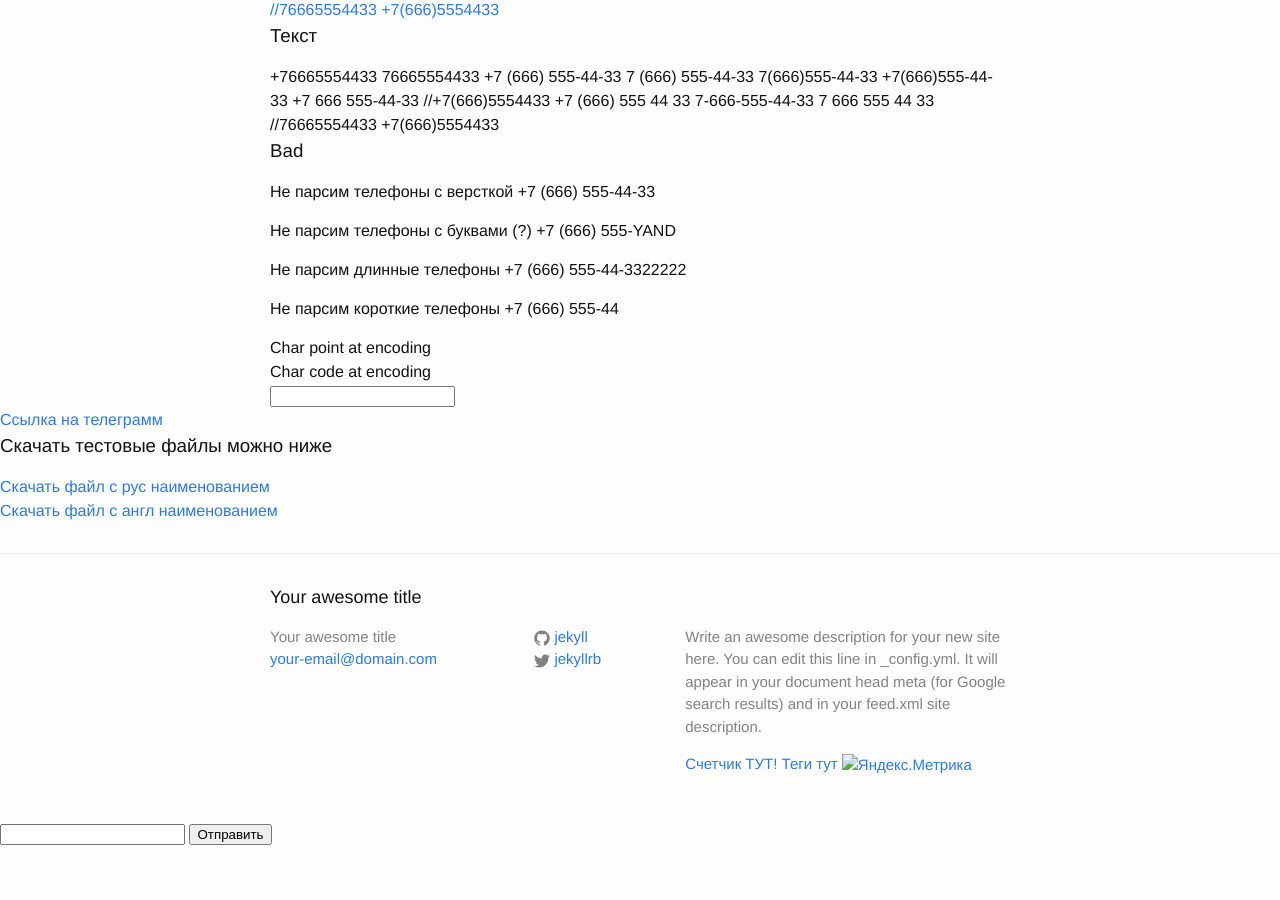
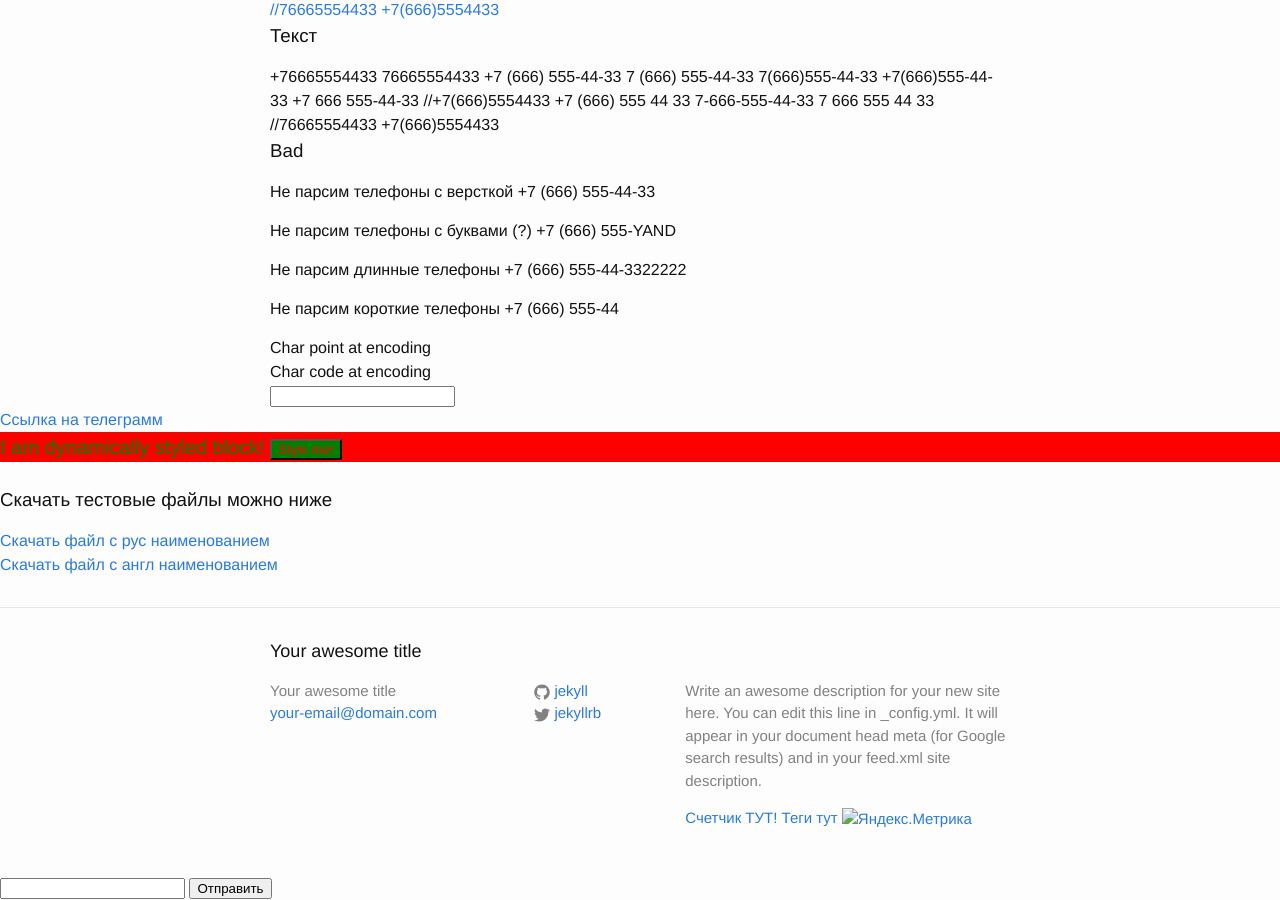
Before and after one commit to ddspb/ddspb.github.io, a Jekyll site: the page built from index.html, in a window 1280 px wide and 900 px high, scrolled down 5625 px. Built offline with Jekyll 4.4.1, drawn with Linux system fonts in a browser that asks for light colours; before the commit the page ends 6471 px from its top, so only the background shows below that.

Commit message:
Добавлены динамические стили

```diff
--- a/index.html
+++ b/index.html
@@ -658,6 +658,49 @@ layout: default
     </script>
   </div>
   <a href="https://t.me/cats_cats">Ссылка на телеграмм</a>
+  <div class="runtime-styles-block">
+        <style id="runtime-styles"></style>
+        <div class="playground">
+            I am dynamically styled block!
+            <button>
+                Style me!
+            </button>
+        </div>
+        <script>
+            const playground = document.querySelector('.runtime-styles-block .playground');
+            const changeStylesButton = playground.querySelector('button');
+            const styleSheet = document.querySelector('#runtime-styles').sheet;
+
+            let styleIndex = 0;
+            const styles = [
+                [
+                    ['.runtime-styles-block .playground', 'background-color: red; font-size: 20px; color: green;'],
+                    ['.runtime-styles-block .playground button', 'background-color: green; color: red;'],
+                ],
+                [
+                    ['.runtime-styles-block .playground', 'baclg round-color: blue; font-size: 30px; color: white;'],
+                    ['.runtime-styles-block .playground button', 'background-color: white; color: blue;'],
+                ],
+                [
+                    ['.runtime-styles-block .playground', 'background-color: purple; font-size: 15px; color: yellow;'],
+                    ['.runtime-styles-block .playground button', 'background-color: yellow; color: purple;'],
+                ],
+            ];
+            const setStyles = () => {
+                const style = styles[styleIndex];
+                styleIndex = (styleIndex + 1) % styles.length;
+                for (let i = 0; i < styleSheet.rules.length; i++) {
+                    styleSheet.removeRule(i);
+                }
+                style.forEach((s) => {
+                    const [selector, style] = s;
+                    styleSheet.addRule(selector, style);
+                });
+            };
+            setStyles();
+            changeStylesButton.addEventListener('click', setStyles);
+        </script>
+    </div>
 <br>
 <h3>Скачать тестовые файлы  можно ниже</h3>
 <a href="/Поздравление_тестировщику.txt" download="">Скачать файл с рус наименованием</a>
```
